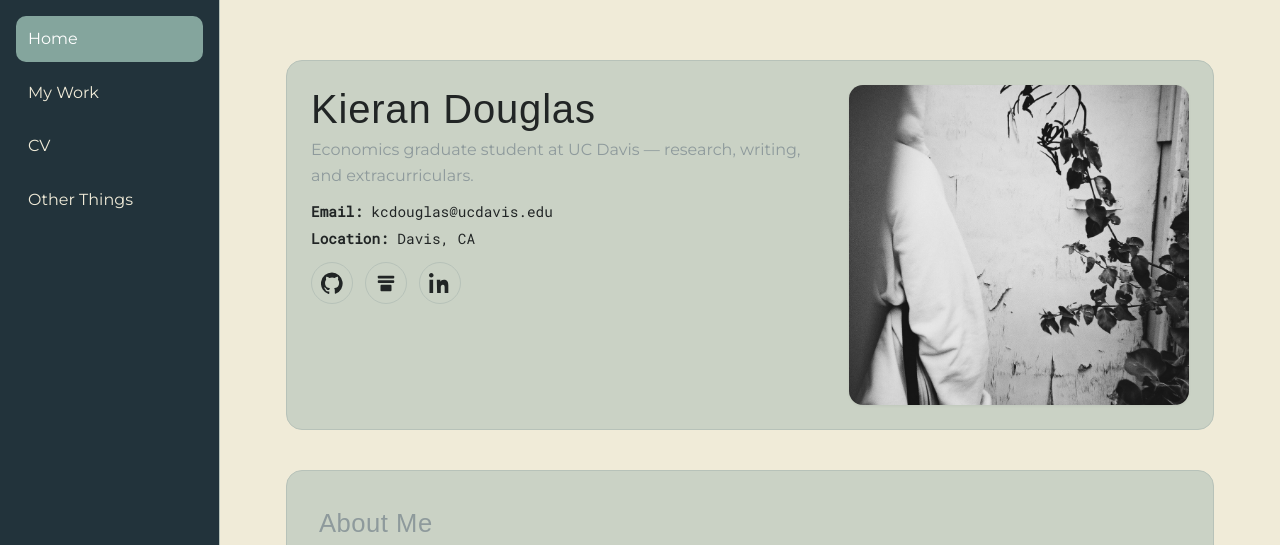
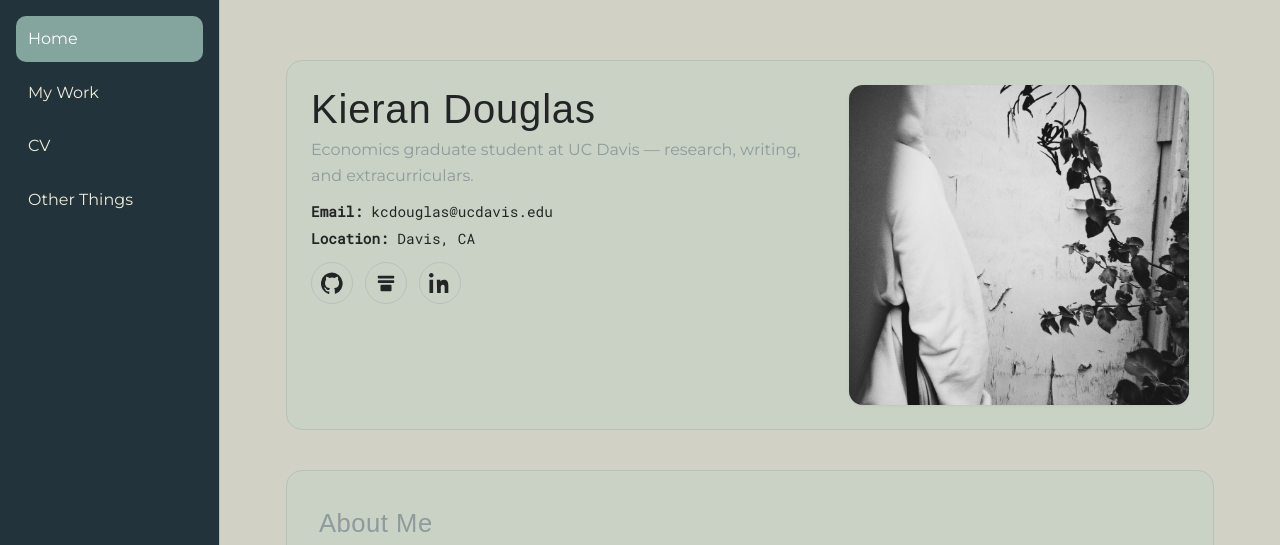
Before and after one commit to KieranCDouglas/kierancdouglas.github.io, a Jekyll site: the page built from index.md, in a window 1280 px wide and 1259 px high. Shown: the top 545 px of the window. Built offline with Jekyll 4.4.1, drawn with Linux system fonts in a browser that asks for light colours; some web fonts are replaced; grey boxes are pictures that could not be loaded.

Commit message:
Update style.css

```diff
--- a/assets/css/style.css
+++ b/assets/css/style.css
@@ -17,7 +17,7 @@ svg { fill: currentColor; }
   --max-width: 960px;
 
   /* LIGHT — refreshed to harmonize with dark mode */
-  --bg: #F0EBD8;         /* page background */
+  --bg: #d1d2c5;         /* page background */
   --text: #212525;
   --muted: #8E9A9C;      /* neutral cool gray for metadata */
   --surface: #CAD2C5;    /* soft cool gray-green content bubbles */
```
